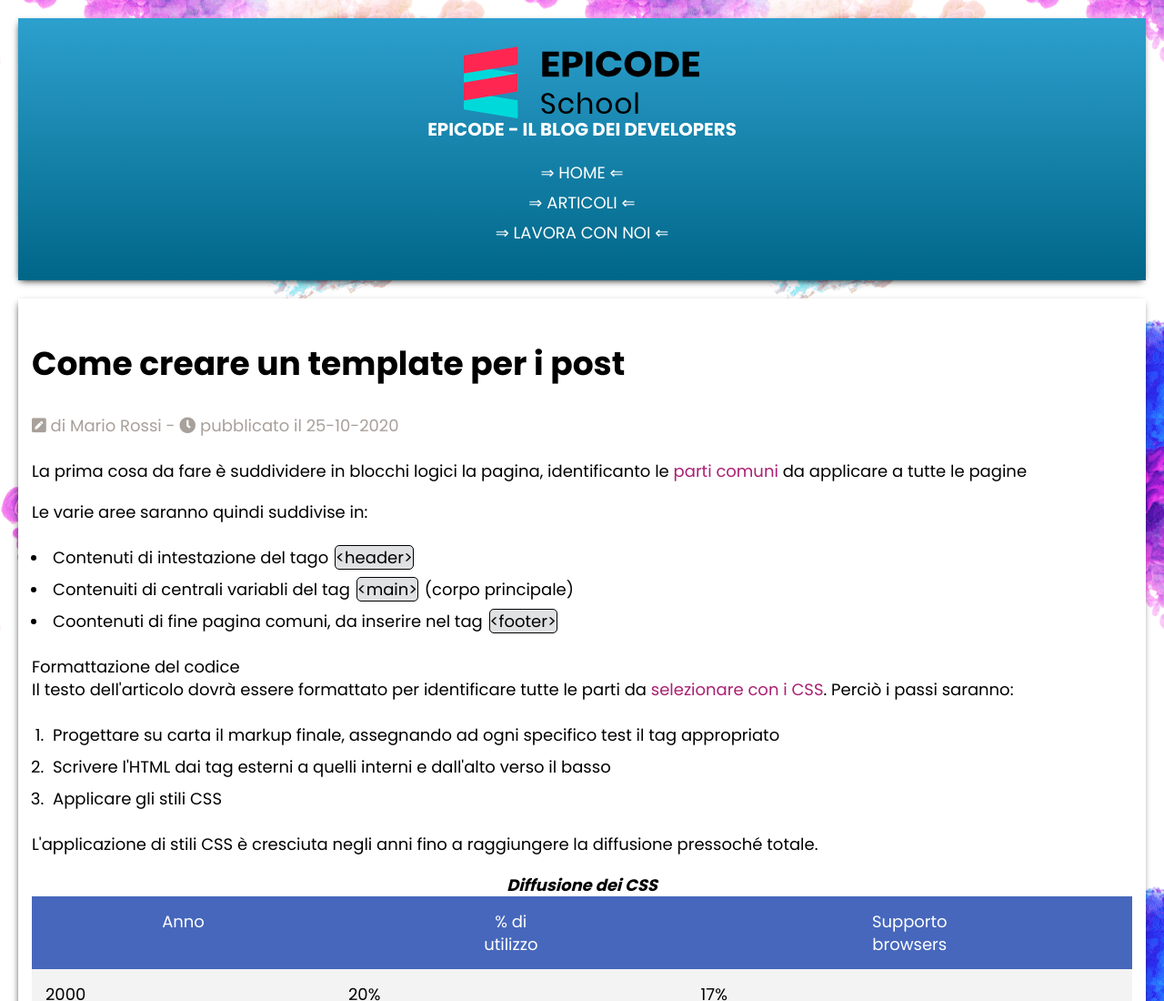
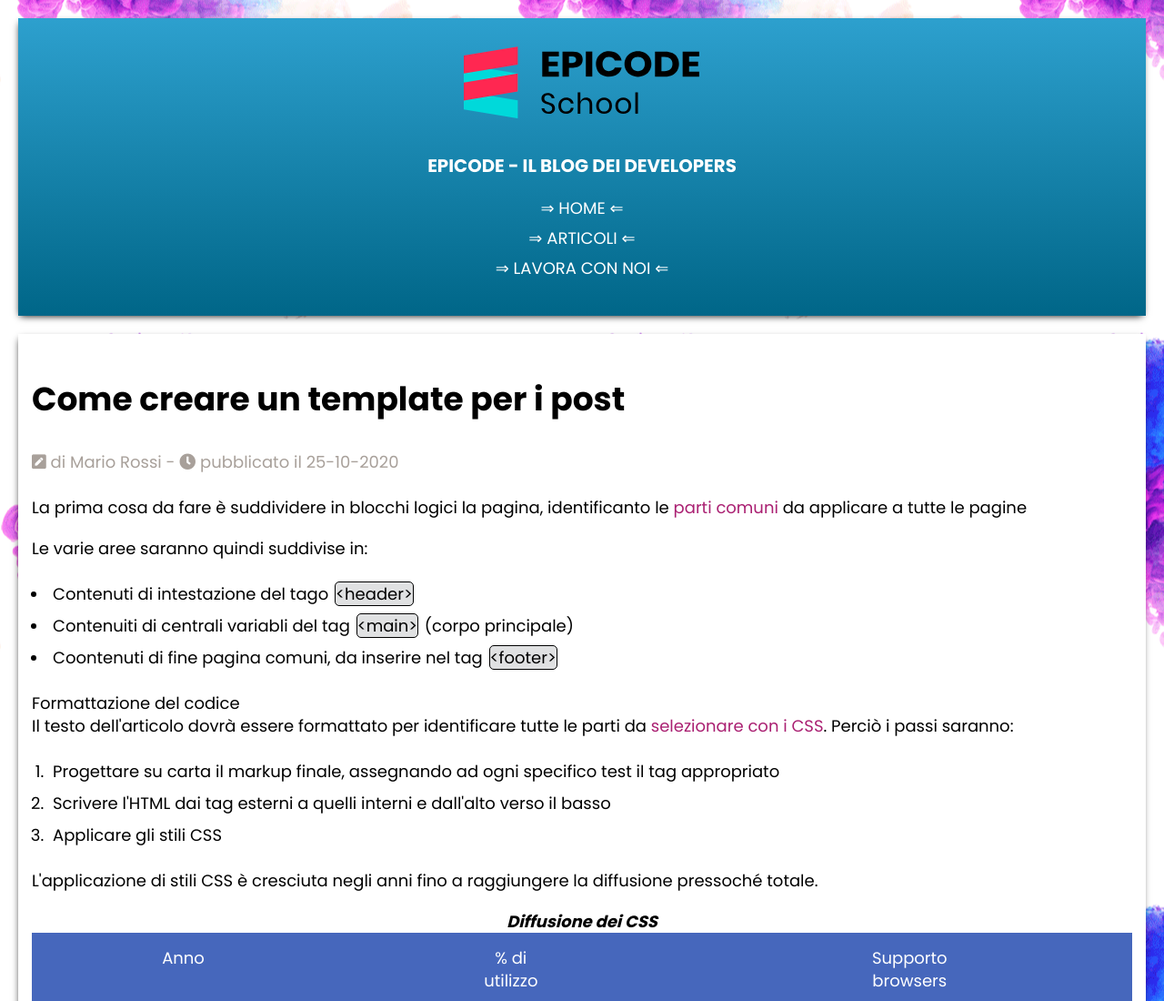
Before and after one commit to alessioportacci/Epicode-U1-W1-D4, a plain HTML site: page index.html in a window 1280 px wide. Shown: the top 1100 px of the page at 91% size. Drawn offline with Linux system fonts and the light colour scheme.

Commit message:
fix titolo

```diff
--- a/assets/css/style.css
+++ b/assets/css/style.css
@@ -66,6 +66,10 @@ header {
     display: block;
     padding-top: 30px;
   }
+
+header h3{
+  margin-top:2em
+}
 
   header li {
     text-align: center;
```
